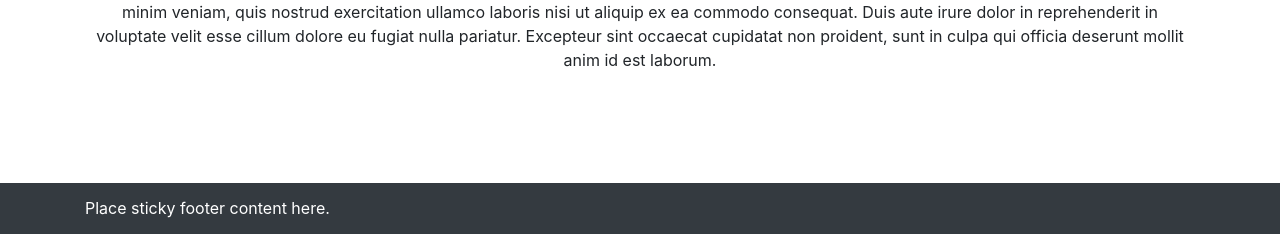
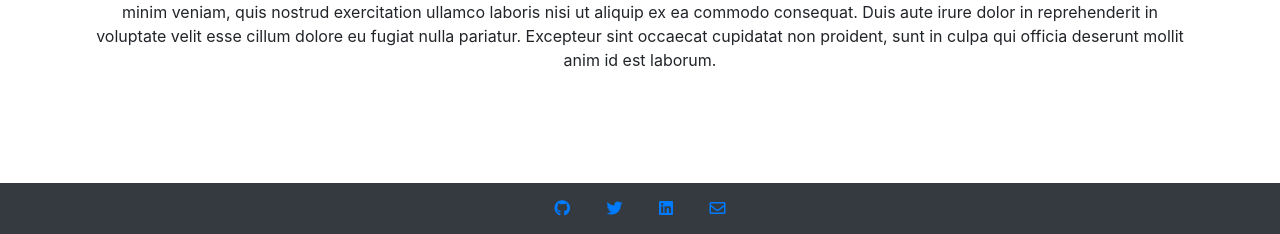
Before and after one commit to JBthePenguin/AccountWebsiteDjango, a Django app: page / in a window 1280 px wide. Shown: the part 566-800 px from the top of the page. Run offline with Django 3.2, Linux system fonts and the light colour scheme; some libraries are stand-ins or nearby versions.

Commit message:
Add fontawesome icon in footer

```diff
--- a/visitapp/static/visitapp/css/custom_styles.css
+++ b/visitapp/static/visitapp/css/custom_styles.css
@@ -1,9 +1,12 @@
+/* Links */
+a {
+  outline: none;
+}
+
 /* Navbar */
-.nav-link, .navbar-toggler:focus, .navbar-toggler:active {
-    outline: none;
-}
 .navbar-toggler:focus, .navbar-toggler:active {
-    box-shadow: none;
+  outline: none;
+  box-shadow: none;
 }
 .nav-item {
   margin-right: 1rem;
@@ -26,3 +29,9 @@ body {
   height: 51px; /* Set the fixed height of the footer here */
   line-height: 51px; /* Vertically center the text there */
 }
+
+/* Footer */
+footer a {
+  margin-right: 1rem;
+  margin-left: 1rem;
+}
--- a/visitapp/templates/visitapp/footer.html
+++ b/visitapp/templates/visitapp/footer.html
@@ -1,5 +1,10 @@
-<footer class="footer bg-dark text-white">
+{% load fontawesome_5 %}
+
+<footer class="footer bg-dark text-center">
     <div class="container">
-        Place sticky footer content here.
+        <a href="https://github.com/JBthePenguin" onclick='window.open(this.href);  return false;'>{% fa5_icon 'github' 'fab' size='fa-lg' class='text-white' %}</a>
+        <a href="https://twitter.com/JBthePenguin" onclick='window.open(this.href);  return false;'>{% fa5_icon 'twitter' 'fab' size='fa-lg' class='text-info' %}</a>
+        <a href="https://www.linkedin.com/in/jean-baptiste-labaty-a5b084155/" onclick='window.open(this.href);  return false;'>{% fa5_icon 'linkedin' 'fab' class='text-primary' size='fa-lg' %}</a>
+        <a href="mailto:jbthepenguin@netcourrier.com">{% fa5_icon 'envelope' 'far' class='text-danger' size='fa-lg' %}</a>
     </div>
 </footer>
```
